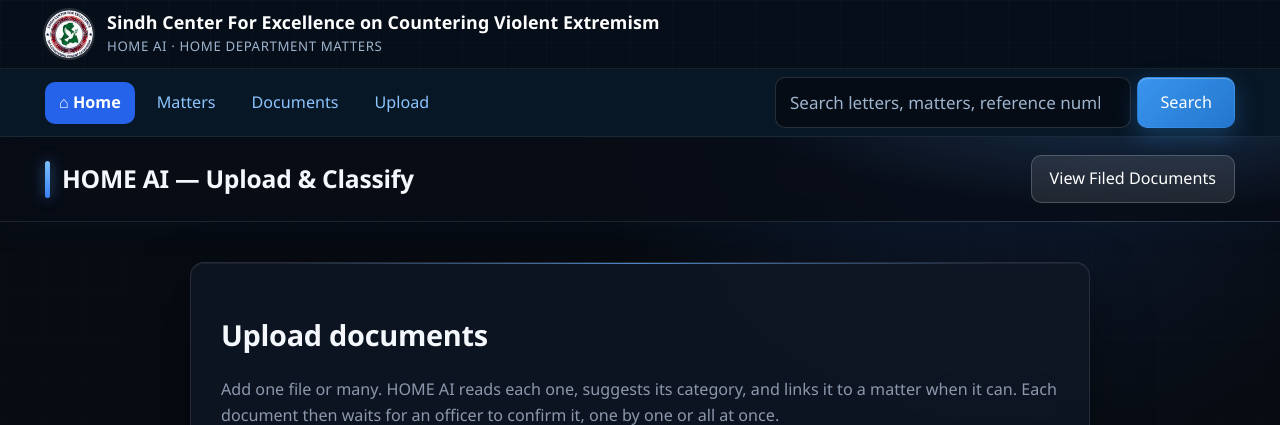
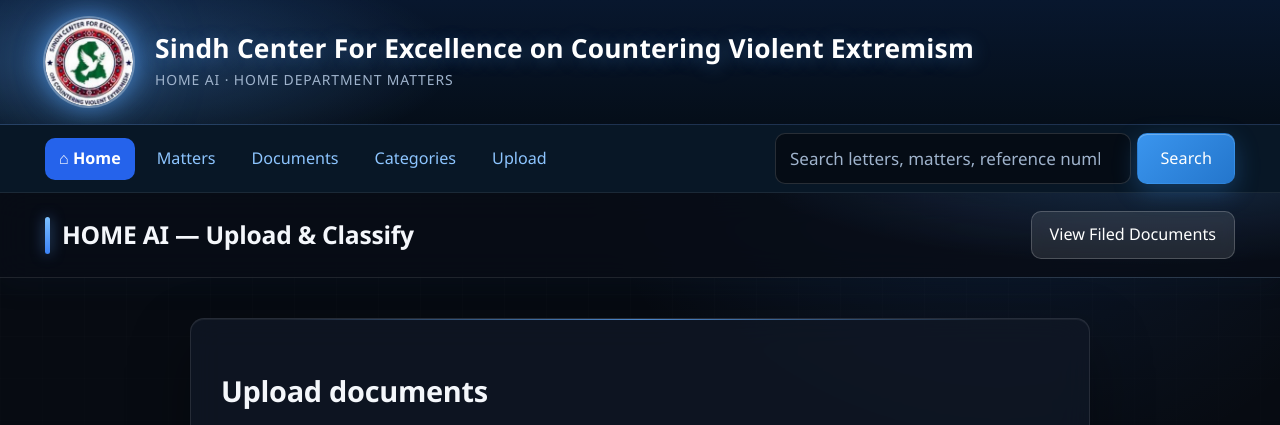
Before and after one commit to amrithayat3-png/home-ai, a Laravel app: page /documents/upload in a window 1280 px wide. Shown: the top 425 px of the page. Run offline with Laravel 12, Linux system fonts and the light colour scheme; the visitor is signed in with stand-in values (Sample User, id 1); data comes from the database, SQL or seed files in the repository; some libraries are stand-ins or nearby versions.

Commit message:
Bigger glowing seal, Categories tab with counts and per-category lists
Co-Authored-By: Claude Sonnet 5.5 <noreply@anthropic.com>
Claude-Session: https://claude.ai/code/session_01GyFLXeErrxA7qEei2eiJL7

```diff
--- a/app/Http/Controllers/DocumentController.php
+++ b/app/Http/Controllers/DocumentController.php
@@ -60,13 +60,30 @@ class DocumentController extends Controller
         $threshold = (float) config('documents.bulk_confirm_threshold');
         $onlyReview = $request->query('status') === 'review';
 
+        $category = $request->query('category');
+        $category = is_string($category) && in_array($category, self::CATEGORIES, true) ? $category : null;
+        $showCategories = $category !== null || $request->query('view') === 'categories';
+
         $documents = Document::with(['matter', 'suggestedMatter'])
             ->when($onlyReview, fn ($query) => $query->where('review_status', 'Needs review'))
+            ->when($category, fn ($query) => $query->where('category', $category))
             ->latest()
             ->get();
 
         $waiting = Document::where('review_status', 'Needs review')->count();
         $sure = Document::where('review_status', 'Needs review')->where('confidence', '>=', $threshold)->count();
+
+        // How many documents sit in each category (only what this account may see), and how many of those still wait for review.
+        $totals = Document::query()->selectRaw('category, count(*) as total')->groupBy('category')->pluck('total', 'category');
+        $waitingByCategory = Document::query()->where('review_status', 'Needs review')
+            ->selectRaw('category, count(*) as total')->groupBy('category')->pluck('total', 'category');
+
+        $categoryCards = collect(self::CATEGORIES)->map(fn (string $name) => [
+            'key' => $name,
+            'label' => str($name)->headline()->toString(),
+            'total' => (int) ($totals[$name] ?? 0),
+            'waiting' => (int) ($waitingByCategory[$name] ?? 0),
+        ]);
 
         return view('documents.index', [
             'documents' => $documents,
@@ -74,6 +91,9 @@ class DocumentController extends Controller
             'sure' => $sure,
             'thresholdPercent' => (int) round($threshold * 100),
             'onlyReview' => $onlyReview,
+            'category' => $category,
+            'showCategories' => $showCategories,
+            'categoryCards' => $categoryCards,
         ]);
     }
 
--- a/public/css/home-ui-dark.css
+++ b/public/css/home-ui-dark.css
@@ -563,3 +563,18 @@ body.theme-dark .qn-search input { background: rgba(255, 255, 255, .06); }
 /* Search box in the top strip must never be wider than the screen */
 body.theme-dark .qn-search { box-sizing: border-box; min-width: 0; }
 body.theme-dark .qn-search input { box-sizing: border-box; flex: 1 1 0; min-width: 0; width: 0; }
+
+/* Categories */
+body.theme-dark .category-card {
+    background: var(--d-panel) !important;
+    border: 1px solid var(--d-border);
+    box-shadow: inset 0 1px 0 rgba(255, 255, 255, .06), 0 18px 44px rgba(0, 0, 0, .3) !important;
+    color: var(--d-text) !important;
+    transition: transform .15s ease, border-color .15s ease, box-shadow .15s ease;
+}
+body.theme-dark .category-card:hover { border-color: var(--d-border-hover); box-shadow: 0 0 26px rgba(92, 169, 255, .22) !important; }
+body.theme-dark .category-card.current { border-color: var(--d-blue); outline: 0; box-shadow: 0 0 30px rgba(92, 169, 255, .3) !important; }
+body.theme-dark .category-card .cat-count { color: #8fc2ff !important; }
+body.theme-dark .category-card .cat-note { color: var(--d-muted) !important; }
+body.theme-dark .cat-filter { color: var(--d-text-2) !important; }
+body.theme-dark .cat-filter a { color: #8fc2ff !important; }
--- a/public/css/home-ui.css
+++ b/public/css/home-ui.css
@@ -577,37 +577,58 @@ button[disabled] {
 /* ---------- Name and seal of the centre, top of every page ---------- */
 
 .brandbar {
+    position: relative;
     display: flex;
     align-items: center;
     box-sizing: border-box;
-    padding: 10px 45px;
-    background: #050e19;
-    border-bottom: 1px solid rgba(255, 255, 255, .08);
+    padding: 18px 45px;
+    overflow: hidden;
+    background:
+        radial-gradient(ellipse 520px 160px at 7% 50%, rgba(92, 169, 255, .30), transparent 70%),
+        linear-gradient(180deg, #08172e 0%, #050e19 100%);
+    border-bottom: 1px solid rgba(143, 194, 255, .16);
 }
 
 .brandbar .bb-link {
+    position: relative;
     display: flex;
     align-items: center;
-    gap: 14px;
+    gap: 22px;
     color: #fff;
     text-decoration: none;
 }
 
 .brandbar img {
     flex: none;
-    width: 48px;
-    height: 48px;
+    width: 88px;
+    height: 88px;
     border-radius: 50%;
-    box-shadow: 0 0 0 2px rgba(255, 255, 255, .14);
+    box-shadow:
+        0 0 0 2px rgba(255, 255, 255, .22),
+        0 0 22px rgba(92, 169, 255, .65),
+        0 0 64px rgba(92, 169, 255, .35);
+    animation: seal-glow 5s ease-in-out infinite;
 }
 
-.brandbar .bb-text { display: flex; flex-direction: column; gap: 2px; }
-.brandbar .bb-name { font-size: 1.05rem; font-weight: 700; line-height: 1.25; letter-spacing: .1px; }
-.brandbar .bb-sub { color: #9fb3cc; font-size: .78rem; letter-spacing: .6px; text-transform: uppercase; }
+@keyframes seal-glow {
+    0%, 100% { box-shadow: 0 0 0 2px rgba(255, 255, 255, .22), 0 0 22px rgba(92, 169, 255, .55), 0 0 56px rgba(92, 169, 255, .28); }
+    50% { box-shadow: 0 0 0 2px rgba(255, 255, 255, .3), 0 0 30px rgba(92, 169, 255, .8), 0 0 80px rgba(92, 169, 255, .42); }
+}
+
+@media (prefers-reduced-motion: reduce) {
+    .brandbar img { animation: none; }
+}
+
+.brandbar .bb-text { display: flex; flex-direction: column; gap: 5px; }
+.brandbar .bb-name { font-size: 1.55rem; font-weight: 700; line-height: 1.2; letter-spacing: .2px; text-shadow: 0 2px 18px rgba(92, 169, 255, .35); }
+.brandbar .bb-sub { color: #9fb3cc; font-size: .82rem; letter-spacing: .9px; text-transform: uppercase; }
 
 @media (max-width: 900px) {
-    .brandbar { padding: 8px 14px; }
-    .brandbar img { width: 40px; height: 40px; }
-    .brandbar .bb-name { font-size: .92rem; }
+    .brandbar { padding: 12px 14px; background:
+        radial-gradient(ellipse 320px 120px at 12% 50%, rgba(92, 169, 255, .30), transparent 70%),
+        linear-gradient(180deg, #08172e 0%, #050e19 100%); }
+    .brandbar .bb-link { gap: 14px; }
+    .brandbar img { width: 60px; height: 60px; }
+    .brandbar .bb-name { font-size: 1.02rem; }
     .brandbar .bb-sub { font-size: .7rem; }
 }
--- a/resources/views/layouts/auth/card.blade.php
+++ b/resources/views/layouts/auth/card.blade.php
@@ -7,7 +7,7 @@
         <div class="bg-muted flex min-h-svh flex-col items-center justify-center gap-6 p-6 md:p-10">
             <div class="flex w-full max-w-md flex-col gap-6">
                 <a href="{{ route('home') }}" class="flex flex-col items-center gap-3 text-center font-medium" wire:navigate>
-                    <img src="{{ asset('images/centre-seal.png') }}" width="96" height="96" class="size-24 rounded-full" alt="Seal of the Sindh Center For Excellence on Countering Violent Extremism">
+                    <img src="{{ asset('images/centre-seal.png') }}" width="128" height="128" class="rounded-full" style="width:128px;height:128px;box-shadow:0 0 0 2px rgba(255,255,255,.2),0 0 26px rgba(92,169,255,.6),0 0 70px rgba(92,169,255,.3);" alt="Seal of the Sindh Center For Excellence on Countering Violent Extremism">
                     <span class="text-base font-semibold leading-snug text-neutral-900 dark:text-white">Sindh Center For Excellence on Countering Violent Extremism</span>
                     <span class="text-sm text-neutral-500 dark:text-neutral-400">{{ config('app.name', 'HOME AI') }}</span>
                 </a>
--- a/resources/views/layouts/auth/simple.blade.php
+++ b/resources/views/layouts/auth/simple.blade.php
@@ -7,7 +7,7 @@
         <div class="bg-background flex min-h-svh flex-col items-center justify-center gap-6 p-6 md:p-10">
             <div class="flex w-full max-w-sm flex-col gap-2">
                 <a href="{{ route('home') }}" class="flex flex-col items-center gap-3 text-center font-medium" wire:navigate>
-                    <img src="{{ asset('images/centre-seal.png') }}" width="96" height="96" class="size-24 rounded-full" alt="Seal of the Sindh Center For Excellence on Countering Violent Extremism">
+                    <img src="{{ asset('images/centre-seal.png') }}" width="128" height="128" class="rounded-full" style="width:128px;height:128px;box-shadow:0 0 0 2px rgba(255,255,255,.2),0 0 26px rgba(92,169,255,.6),0 0 70px rgba(92,169,255,.3);" alt="Seal of the Sindh Center For Excellence on Countering Violent Extremism">
                     <span class="text-base font-semibold leading-snug text-neutral-900 dark:text-white">Sindh Center For Excellence on Countering Violent Extremism</span>
                     <span class="text-sm text-neutral-500 dark:text-neutral-400">{{ config('app.name', 'HOME AI') }}</span>
                 </a>
--- a/resources/views/partials/quicknav.blade.php
+++ b/resources/views/partials/quicknav.blade.php
@@ -13,6 +13,7 @@
     <a class="qn-home" href="{{ route('home') }}">&#8962; Home</a>
     <a href="{{ route('matters') }}">Matters</a>
     <a href="{{ route('documents.index') }}">Documents</a>
+    <a href="{{ route('documents.index', ['view' => 'categories']) }}">Categories</a>
     @if (auth()->user()?->canManageWork())
         <a href="{{ route('documents.create') }}">Upload</a>
     @endif
```
Also changed, not shown: resources/views/documents/index.blade.php (+36 -3 lines), resources/views/home.blade.php (+5 -5 lines), tests/Feature/CategoriesTest.php (added, +122 -0 lines).
